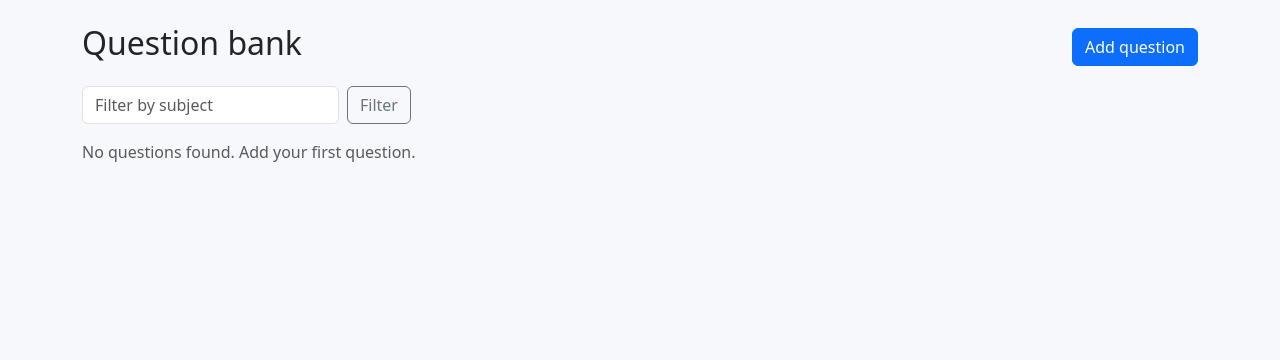
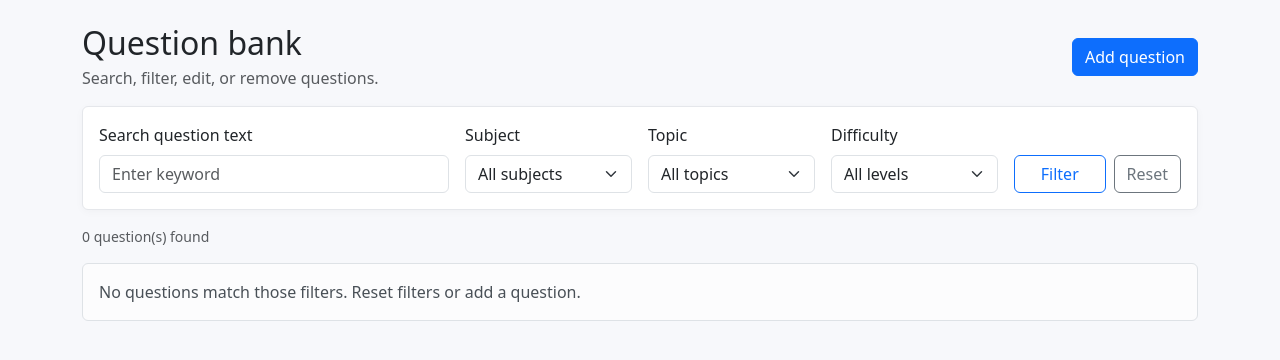
Before and after one commit to aaron-mdaniel/Examination_question-Randomizer, a Flask app: page /questions in a window 1280 px wide. Shown: the part 56-416 px from the top of the page. Run offline with Flask 3, Linux system fonts and the light colour scheme; a user stored in the database is signed in.

Commit message:
Edit and Delete questions added

```diff
--- a/app/main.py
+++ b/app/main.py
@@ -8,7 +8,6 @@ from app.models import Exam, GeneratedPaper, GeneratedPaperQuestion, Question
 
 main_bp = Blueprint("main", __name__)
 
-
 def teacher_required(view):
     @wraps(view)
     @login_required
@@ -18,13 +17,11 @@ def teacher_required(view):
         return view(*args, **kwargs)
     return wrapped
 
-
 @main_bp.route("/")
 def index():
     if current_user.is_authenticated:
         return redirect(url_for("main.dashboard"))
     return render_template("index.html")
-
 
 @main_bp.route("/dashboard")
 @login_required
@@ -33,58 +30,94 @@ def dashboard():
     exams = Exam.query.order_by(Exam.created_at.desc()).limit(10).all()
     return render_template("dashboard.html", question_count=question_count, exams=exams)
 
-
 @main_bp.route("/questions")
 @teacher_required
 def questions():
+    search_text = request.args.get("q", "").strip()
     subject = request.args.get("subject", "").strip()
+    topic = request.args.get("topic", "").strip()
+    difficulty = request.args.get("difficulty", "").strip()
     query = Question.query
+    if search_text:
+        query = query.filter(Question.question_text.ilike(f"%{search_text}%"))
     if subject:
         query = query.filter(Question.subject.ilike(f"%{subject}%"))
+    if topic:
+        query = query.filter(Question.topic.ilike(f"%{topic}%"))
+    if difficulty in {"easy", "medium", "hard"}:
+        query = query.filter(Question.difficulty == difficulty)
     items = query.order_by(Question.created_at.desc()).all()
-    return render_template("questions.html", questions=items, subject=subject)
+    subjects = [r[0] for r in db.session.query(Question.subject).distinct().order_by(Question.subject).all()]
+    topics = [r[0] for r in db.session.query(Question.topic).distinct().order_by(Question.topic).all()]
+    return render_template("questions.html", questions=items, search_text=search_text,
+        subject=subject, topic=topic, difficulty=difficulty, subjects=subjects, topics=topics)
 
+def read_question_form(form):
+    subject = form.get("subject", "").strip()
+    topic = form.get("topic", "General").strip() or "General"
+    difficulty = form.get("difficulty", "medium").strip().lower()
+    question_text = form.get("question_text", "").strip()
+    options = [form.get("option_" + letter.lower(), "").strip() for letter in "ABCD"]
+    correct = form.get("correct_option", "").strip().upper()
+    if not subject: return None, "Subject is required."
+    if not question_text: return None, "Question text is required."
+    if any(not option for option in options): return None, "All four options are required."
+    if correct not in {"A", "B", "C", "D"}: return None, "Select a valid correct option."
+    if difficulty not in {"easy", "medium", "hard"}: return None, "Select a valid difficulty."
+    try:
+        marks = int(form.get("marks", "1"))
+        if marks < 1: raise ValueError
+    except (TypeError, ValueError):
+        return None, "Marks must be a positive whole number."
+    return dict(subject=subject, topic=topic, difficulty=difficulty, question_text=question_text,
+        option_a=options[0], option_b=options[1], option_c=options[2], option_d=options[3],
+        correct_option=correct, marks=marks), None
 
 @main_bp.route("/questions/new", methods=["GET", "POST"])
 @teacher_required
 def new_question():
     if request.method == "POST":
-        form = request.form
-        question_text = form.get("question_text", "").strip()
-        options = [form.get(f"option_{letter.lower()}", "").strip() for letter in "ABCD"]
-        correct = form.get("correct_option", "")
-        marks_raw = form.get("marks", "1")
-        if not question_text or any(not value for value in options):
-            flash("Question text and all four options are required.", "danger")
-            return render_template("question_form.html")
-        if correct not in "ABCD":
-            flash("Select the correct option.", "danger")
-            return render_template("question_form.html")
-        try:
-            marks = int(marks_raw)
-            if marks < 1:
-                raise ValueError
-        except ValueError:
-            flash("Marks must be a positive whole number.", "danger")
-            return render_template("question_form.html")
-        item = Question(
-            subject=form.get("subject", "").strip(),
-            topic=form.get("topic", "General").strip() or "General",
-            difficulty=form.get("difficulty", "medium"),
-            question_text=question_text,
-            option_a=options[0], option_b=options[1],
-            option_c=options[2], option_d=options[3],
-            correct_option=correct, marks=marks,
-        )
-        if not item.subject:
-            flash("Subject is required.", "danger")
-            return render_template("question_form.html")
-        db.session.add(item)
+        values, error = read_question_form(request.form)
+        if error:
+            flash(error, "danger")
+            return render_template("question_form.html", question=request.form, editing=False)
+        db.session.add(Question(**values))
         db.session.commit()
         flash("Question added to the question bank.", "success")
         return redirect(url_for("main.questions"))
-    return render_template("question_form.html")
+    return render_template("question_form.html", question=None, editing=False)
 
+@main_bp.route("/questions/<int:question_id>/edit", methods=["GET", "POST"])
+@teacher_required
+def edit_question(question_id):
+    item = db.session.get(Question, question_id)
+    if item is None: abort(404)
+    if request.method == "POST":
+        values, error = read_question_form(request.form)
+        if error:
+            flash(error, "danger")
+            return render_template("question_form.html", question=request.form, editing=True, question_id=item.id)
+        for field, value in values.items():
+            setattr(item, field, value)
+        db.session.commit()
+        flash(f"Question #{item.id} updated.", "success")
+        return redirect(url_for("main.questions"))
+    return render_template("question_form.html", question=item, editing=True, question_id=item.id)
+
+@main_bp.route("/questions/<int:question_id>/delete", methods=["POST"])
+@teacher_required
+def delete_question(question_id):
+    item = db.session.get(Question, question_id)
+    if item is None: abort(404)
+    # Preserve generated-paper history: don't delete questions already used in a paper.
+    used = GeneratedPaperQuestion.query.filter_by(question_id=item.id).first()
+    if used:
+        flash("This question is already used in a generated paper and cannot be deleted. You may edit it for future exams.", "warning")
+        return redirect(url_for("main.questions"))
+    db.session.delete(item)
+    db.session.commit()
+    flash(f"Question #{question_id} deleted.", "success")
+    return redirect(url_for("main.questions"))
 
 @main_bp.route("/exams/new", methods=["GET", "POST"])
 @teacher_required
@@ -94,79 +127,56 @@ def new_exam():
         try:
             count = int(form.get("question_count", "10"))
             duration = int(form.get("duration_minutes", "30"))
-            if count < 1 or duration < 1:
-                raise ValueError
+            if count < 1 or duration < 1: raise ValueError
         except ValueError:
             flash("Question count and duration must be positive whole numbers.", "danger")
             return render_template("exam_form.html")
-        title = form.get("title", "").strip()
-        subject = form.get("subject", "").strip()
+        title, subject = form.get("title", "").strip(), form.get("subject", "").strip()
         difficulty = form.get("difficulty", "any")
         if not title or not subject:
             flash("Exam title and subject are required.", "danger")
             return render_template("exam_form.html")
-        exam = Exam(
-            title=title, subject=subject, question_count=count,
-            duration_minutes=duration, difficulty=difficulty,
-            created_by=current_user.id,
-        )
-        db.session.add(exam)
+        db.session.add(Exam(title=title, subject=subject, question_count=count,
+            duration_minutes=duration, difficulty=difficulty, created_by=current_user.id))
         db.session.commit()
         flash("Exam configuration created.", "success")
         return redirect(url_for("main.dashboard"))
     return render_template("exam_form.html")
 
-
 @main_bp.route("/exams/<int:exam_id>/generate", methods=["POST"])
 @teacher_required
 def generate_paper(exam_id):
     exam = db.session.get(Exam, exam_id)
-    if not exam:
-        abort(404)
+    if not exam: abort(404)
     query = Question.query.filter_by(subject=exam.subject)
-    if exam.difficulty != "any":
-        query = query.filter_by(difficulty=exam.difficulty)
+    if exam.difficulty != "any": query = query.filter_by(difficulty=exam.difficulty)
     pool = query.all()
     if len(pool) < exam.question_count:
-        flash(
-            f"Not enough questions: this exam needs {exam.question_count}, "
-            f"but only {len(pool)} match its subject/difficulty filters.",
-            "danger",
-        )
+        flash(f"Not enough questions: this exam needs {exam.question_count}, but only {len(pool)} match its filters.", "danger")
         return redirect(url_for("main.dashboard"))
-
-    # Random sampling selects a combination without enumerating all combinations.
-    selected = random.SystemRandom().sample(pool, exam.question_count)
-    option_orders = {}
-    question_ids = []
+    rng = random.SystemRandom()
+    selected = rng.sample(pool, exam.question_count)
+    ids, option_orders = [], {}
     for question in selected:
-        question_ids.append(question.id)
-        option_orders[str(question.id)] = random.SystemRandom().sample(["A", "B", "C", "D"], 4)
-
-    paper = GeneratedPaper(
-        exam_id=exam.id,
-        question_ids_json=json.dumps(question_ids),
-        option_orders_json=json.dumps(option_orders),
-    )
+        ids.append(question.id)
+        option_orders[str(question.id)] = rng.sample(["A", "B", "C", "D"], 4)
+    paper = GeneratedPaper(exam_id=exam.id, question_ids_json=json.dumps(ids),
+        option_orders_json=json.dumps(option_orders))
     db.session.add(paper)
     db.session.flush()
     for position, question in enumerate(selected, start=1):
-        db.session.add(GeneratedPaperQuestion(
-            paper_id=paper.id, question_id=question.id, position=position
-        ))
+        db.session.add(GeneratedPaperQuestion(paper_id=paper.id, question_id=question.id, position=position))
     db.session.commit()
     flash(f"Generated randomized paper #{paper.id}.", "success")
     return redirect(url_for("main.paper", paper_id=paper.id))
-
 
 @main_bp.route("/papers/<int:paper_id>")
 @teacher_required
 def paper(paper_id):
     paper = db.session.get(GeneratedPaper, paper_id)
-    if not paper:
-        abort(404)
+    if not paper: abort(404)
     ids = json.loads(paper.question_ids_json)
     orders = json.loads(paper.option_orders_json)
-    questions_by_id = {q.id: q for q in Question.query.filter(Question.id.in_(ids)).all()}
-    ordered_questions = [questions_by_id[qid] for qid in ids if qid in questions_by_id]
-    return render_template("paper.html", paper=paper, questions=ordered_questions, orders=orders)
+    by_id = {q.id: q for q in Question.query.filter(Question.id.in_(ids)).all()}
+    ordered = [by_id[qid] for qid in ids if qid in by_id]
+    return render_template("paper.html", paper=paper, questions=ordered, orders=orders)
--- a/app/templates/questions.html
+++ b/app/templates/questions.html
@@ -1,11 +1,28 @@
 {% extends "base.html" %}
 {% block title %}Question bank | Exam Randomizer{% endblock %}
 {% block content %}
-<div class="d-flex justify-content-between align-items-center mb-3"><h1 class="h2">Question bank</h1><a class="btn btn-primary" href="{{ url_for('main.new_question') }}">Add question</a></div>
-<form class="row g-2 mb-3"><div class="col-auto"><input class="form-control" name="subject" value="{{ subject }}" placeholder="Filter by subject"></div><div class="col-auto"><button class="btn btn-outline-secondary">Filter</button></div></form>
+<div class="d-flex flex-wrap justify-content-between align-items-center gap-2 mb-3">
+  <div><h1 class="h2 mb-1">Question bank</h1><p class="text-muted mb-0">Search, filter, edit, or remove questions.</p></div>
+  <a class="btn btn-primary" href="{{ url_for('main.new_question') }}">Add question</a>
+</div>
+<form method="get" class="card card-body mb-3">
+  <div class="row g-3">
+    <div class="col-lg-4"><label class="form-label" for="q">Search question text</label><input class="form-control" id="q" name="q" value="{{ search_text }}" placeholder="Enter keyword"></div>
+    <div class="col-md-4 col-lg-2"><label class="form-label" for="subject">Subject</label><select class="form-select" id="subject" name="subject"><option value="">All subjects</option>{% for v in subjects %}<option value="{{ v }}" {% if subject == v %}selected{% endif %}>{{ v }}</option>{% endfor %}</select></div>
+    <div class="col-md-4 col-lg-2"><label class="form-label" for="topic">Topic</label><select class="form-select" id="topic" name="topic"><option value="">All topics</option>{% for v in topics %}<option value="{{ v }}" {% if topic == v %}selected{% endif %}>{{ v }}</option>{% endfor %}</select></div>
+    <div class="col-md-4 col-lg-2"><label class="form-label" for="difficulty">Difficulty</label><select class="form-select" id="difficulty" name="difficulty"><option value="">All levels</option><option value="easy" {% if difficulty == 'easy' %}selected{% endif %}>Easy</option><option value="medium" {% if difficulty == 'medium' %}selected{% endif %}>Medium</option><option value="hard" {% if difficulty == 'hard' %}selected{% endif %}>Hard</option></select></div>
+    <div class="col-lg-2 d-flex align-items-end gap-2"><button class="btn btn-outline-primary flex-grow-1">Filter</button><a class="btn btn-outline-secondary" href="{{ url_for('main.questions') }}">Reset</a></div>
+  </div>
+</form>
+<p class="text-muted small">{{ questions|length }} question(s) found</p>
 {% if questions %}
-<div class="table-responsive"><table class="table table-striped"><thead><tr><th>ID</th><th>Subject / topic</th><th>Question</th><th>Difficulty</th><th>Marks</th></tr></thead><tbody>
-{% for q in questions %}<tr><td>{{ q.id }}</td><td>{{ q.subject }}<br><small class="text-muted">{{ q.topic }}</small></td><td>{{ q.question_text }}</td><td>{{ q.difficulty }}</td><td>{{ q.marks }}</td></tr>{% endfor %}
-</tbody></table></div>
-{% else %}<p class="text-muted">No questions found. Add your first question.</p>{% endif %}
+<div class="table-responsive"><table class="table table-striped table-hover align-middle bg-white">
+<thead><tr><th>ID</th><th>Question / options</th><th>Subject / topic</th><th>Difficulty</th><th>Marks</th><th>Actions</th></tr></thead><tbody>
+{% for q in questions %}<tr>
+<td>{{ q.id }}</td><td><div class="fw-semibold">{{ q.question_text }}</div><details class="small mt-1"><summary>View options</summary><ol type="A"><li>{{ q.option_a }}</li><li>{{ q.option_b }}</li><li>{{ q.option_c }}</li><li>{{ q.option_d }}</li></ol><span class="text-muted">Stored correct option: {{ q.correct_option }}</span></details></td>
+<td>{{ q.subject }}<br><small class="text-muted">{{ q.topic }}</small></td><td><span class="badge text-bg-secondary">{{ q.difficulty|capitalize }}</span></td><td>{{ q.marks }}</td>
+<td><div class="d-flex flex-wrap gap-2"><a class="btn btn-sm btn-outline-primary" href="{{ url_for('main.edit_question', question_id=q.id) }}">Edit</a>
+<form method="post" action="{{ url_for('main.delete_question', question_id=q.id) }}" onsubmit="return confirm('Delete question #{{ q.id }}? This cannot be undone.');"><button class="btn btn-sm btn-outline-danger">Delete</button></form></div></td>
+</tr>{% endfor %}</tbody></table></div>
+{% else %}<div class="alert alert-light border">No questions match those filters. Reset filters or add a question.</div>{% endif %}
 {% endblock %}
```
Also changed, not shown: app/templates/question_form.html (+25 -16 lines).
